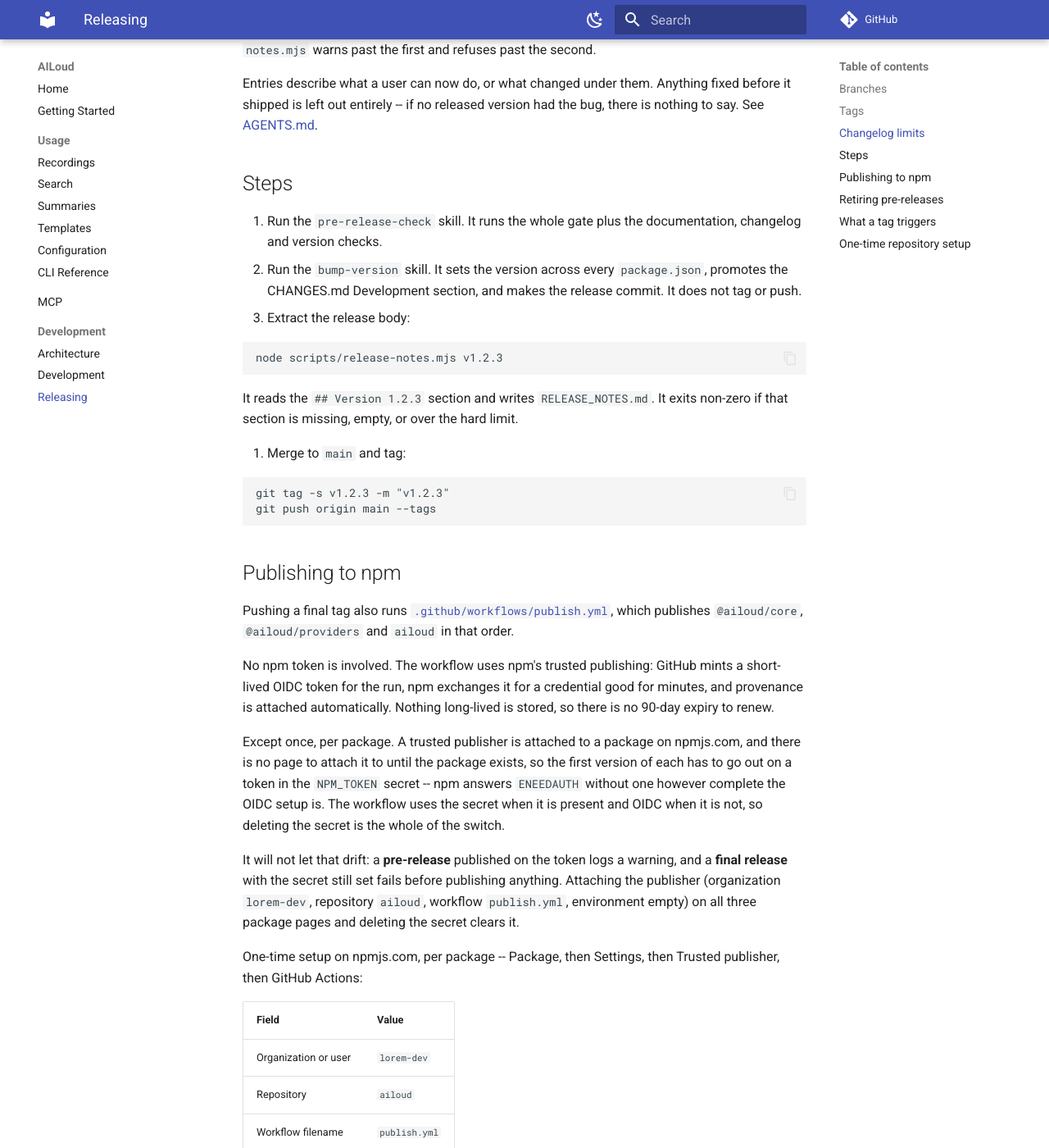
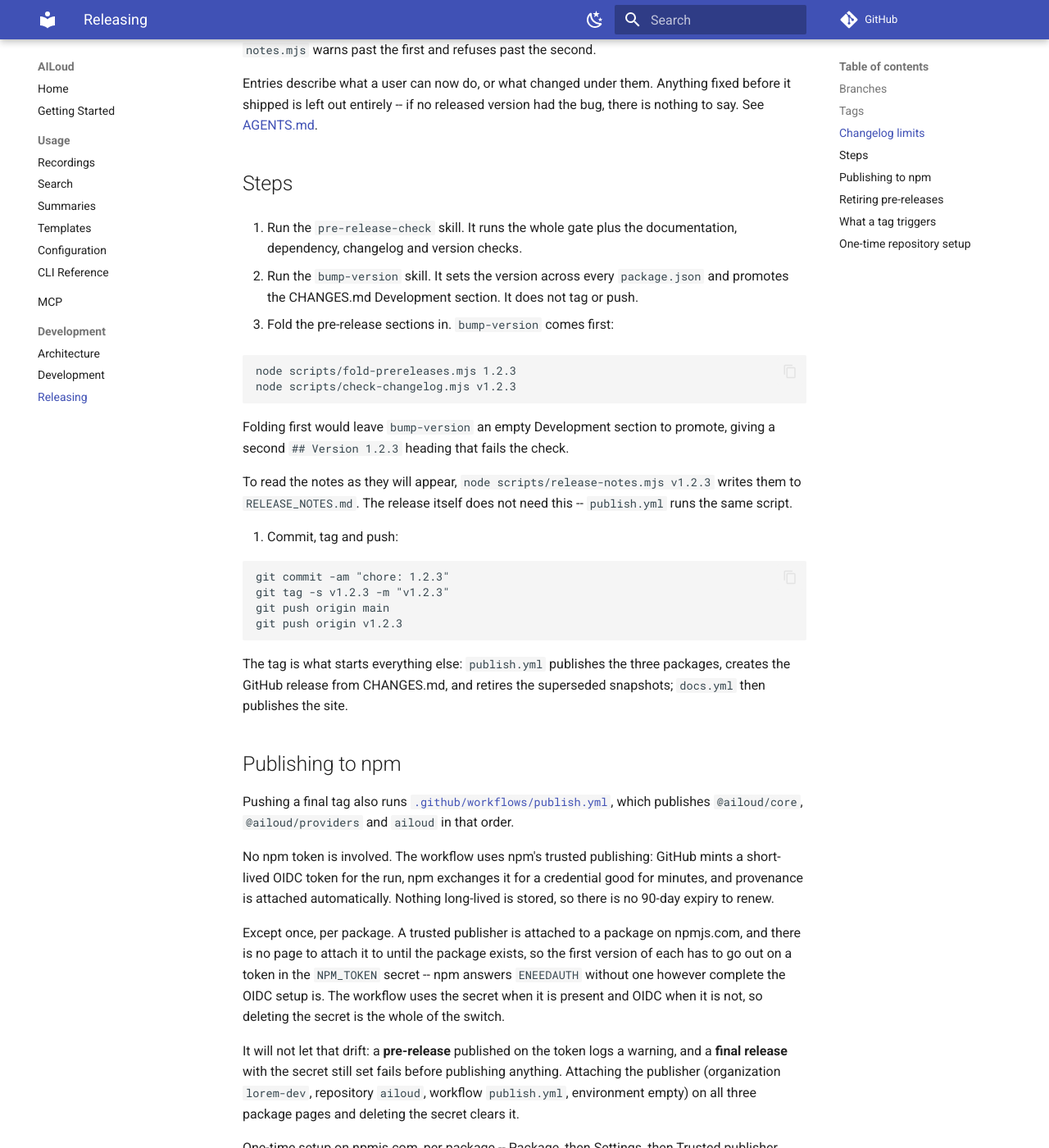
Before and after one commit to lorem-dev/ailoud, an MkDocs documentation site: the page built from docs/development/releasing.md, in a window 1280 px wide and 1400 px high, scrolled down 906 px. Shown: the whole window at 82% size. Built offline with MkDocs 1.6.1 and Material for MkDocs 9.7.7, drawn with Linux system fonts in a browser that asks for light colours; comment, search, counter and statistics services are not loaded; the version menu is left out.

Commit message:
chore: 1.0.0
Also corrects the documented order of the two changelog steps, which was the
wrong way round and would have failed this very release. `bump-version`
promotes `## Development` into a `## Version <v>` section, so folding the
pre-releases first leaves it an empty one to promote and produces two
`## Version 1.0.0` headings -- `check-changelog` then reports "has no entries"
against the empty one. Tried both orders in a sandbox; AGENTS.md and
docs/development/releasing.md now say bump first, and say why.

The release steps in the docs were also stale in two smaller ways: they still
told the reader to extract RELEASE_NOTES.md by hand, which publish.yml now
does, and their numbering had two step 3s.

````diff
--- a/docs/development/releasing.md
+++ b/docs/development/releasing.md
@@ -34,25 +34,38 @@ bug, there is nothing to say. See
 ## Steps
 
 1. Run the `pre-release-check` skill. It runs the whole gate plus the
-   documentation, changelog and version checks.
+   documentation, dependency, changelog and version checks.
+
 2. Run the `bump-version` skill. It sets the version across every
-   `package.json`, promotes the CHANGES.md Development section, and makes the
-   release commit. It does not tag or push.
-3. Extract the release body:
+   `package.json` and promotes the CHANGES.md Development section. It does not
+   tag or push.
+
+3. Fold the pre-release sections in. `bump-version` comes first:
 
    ```
-   node scripts/release-notes.mjs v1.2.3
+   node scripts/fold-prereleases.mjs 1.2.3
+   node scripts/check-changelog.mjs v1.2.3
    ```
 
-   It reads the `## Version 1.2.3` section and writes `RELEASE_NOTES.md`. It
-   exits non-zero if that section is missing, empty, or over the hard limit.
+   Folding first would leave `bump-version` an empty Development section to
+   promote, giving a second `## Version 1.2.3` heading that fails the check.
 
-4. Merge to `main` and tag:
+   To read the notes as they will appear, `node scripts/release-notes.mjs
+v1.2.3` writes them to `RELEASE_NOTES.md`. The release itself does not need
+   this -- `publish.yml` runs the same script.
+
+4. Commit, tag and push:
 
    ```
+   git commit -am "chore: 1.2.3"
    git tag -s v1.2.3 -m "v1.2.3"
-   git push origin main --tags
+   git push origin main
+   git push origin v1.2.3
    ```
+
+   The tag is what starts everything else: `publish.yml` publishes the three
+   packages, creates the GitHub release from CHANGES.md, and retires the
+   superseded snapshots; `docs.yml` then publishes the site.
 
 ## Publishing to npm
 
--- a/package.json
+++ b/package.json
@@ -1,6 +1,6 @@
 {
   "name": "ailoud-workspace",
-  "version": "1.0.0-dev.3",
+  "version": "1.0.0",
   "private": true,
   "type": "module",
   "description": "Multilingual audio-to-text CLI with a recording library and LLM summaries",
````
Also changed, not shown: AGENTS.md (+9 -2 lines), CHANGES.md (+1 -1 lines), 3 other files.
